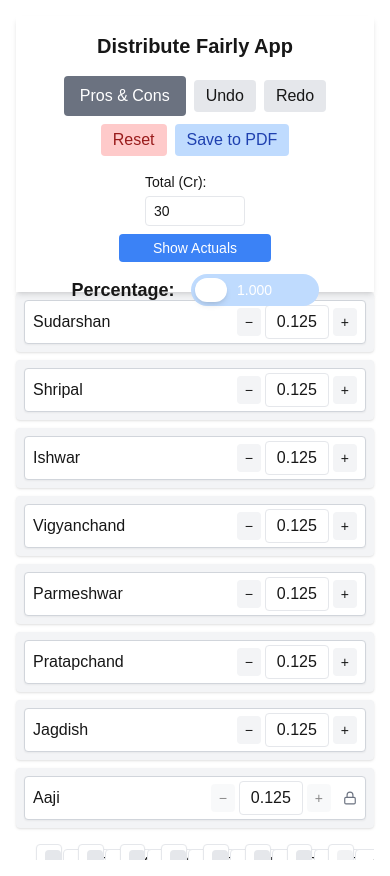
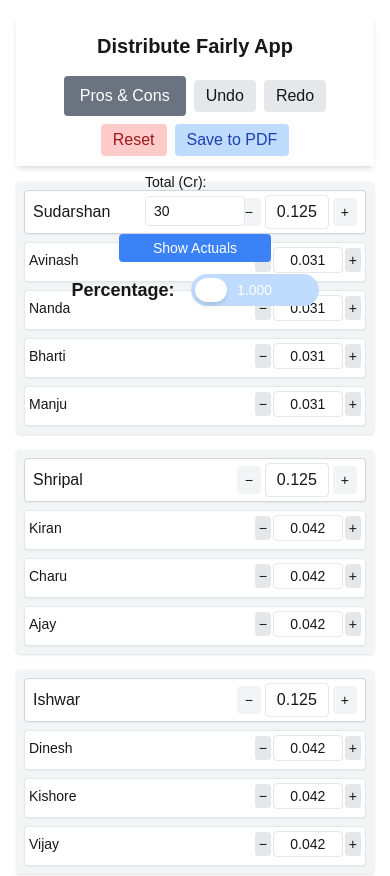
Before and after one commit to zarir-engineer/fair-distribution-app, a Next.js app: page / in a window 390 px wide. Built offline with nearby package versions, Linux system fonts and the light colour scheme.

Commit message:
Update SingleTreeColumn.tsx

```diff
--- a/app/components/SingleTreeColumn.tsx
+++ b/app/components/SingleTreeColumn.tsx
@@ -396,13 +396,13 @@ const SingleTreeColumn = () => {
         </div>
       </div>
 
-      {/* Top-Level Nodes in Header */}
-      <div className="grid grid-cols-1 sm:grid-cols-8 gap-2 sm:gap-4">
+      {/* Responsive Tree Structure */}
+      <div className="w-full">
+        {/* Desktop: Separate Grids */}
+        <div className="hidden sm:grid grid-cols-8 gap-2">
           {treeData.map((node, index) => (
-          <div
-            key={index}
-            className="p-2 bg-gray-100 rounded shadow text-center sm:w-auto w-full"
-          >
+            <div key={index} className="p-2 bg-gray-100 rounded shadow text-center">
+              {/* Top-level content same as before */}
               <div className="flex items-center justify-between border border-gray-300 rounded px-2 py-1 bg-white shadow-sm w-full">
                 <span className="font-medium truncate">{node.name}</span>
                 <div className="flex items-center gap-1">
@@ -415,11 +415,10 @@ const SingleTreeColumn = () => {
                   </button>
                   <span className="w-16 text-center border px-2 py-1 rounded bg-white">
                     {showActuals
-                    ? (node.value * totalAmount).toFixed(2)  // actual amount
+                      ? (node.value * totalAmount).toFixed(2)
                       : usePercentageOf66
                       ? (node.value * 66.67).toFixed(2)
-                    : node.value.toFixed(3)
-                  }
+                      : node.value.toFixed(3)}
                   </span>
                   <button
                     onClick={() => handleChange([index], round(node.value + 0.001))}
@@ -428,11 +427,70 @@ const SingleTreeColumn = () => {
                   >
                     +
                   </button>
-                {(node.name === 'Aaji' || node.locked) && <Lock size={14} className="text-gray-500 ml-2" />}
+                  {(node.name === 'Aaji' || node.locked) && (
+                    <Lock size={14} className="text-gray-500 ml-2" />
+                  )}
                 </div>
               </div>
             </div>
           ))}
+        </div>
+
+        {/* Desktop: Child Grid */}
+        <div className="hidden sm:grid grid-cols-8 gap-2 mt-2">
+          {treeData.map((node, topLevelIndex) => (
+            <div key={topLevelIndex} className="px-1">
+              {node.children?.map((child, childIndex) =>
+                renderNode(child, [topLevelIndex, childIndex])
+              )}
+            </div>
+          ))}
+        </div>
+
+        {/* Mobile: Top-level and children stacked */}
+        <div className="sm:hidden flex flex-col gap-4 mt-4">
+          {treeData.map((node, index) => (
+            <div key={index} className="bg-gray-100 rounded shadow p-2">
+              {/* Top-level */}
+              <div className="flex items-center justify-between border border-gray-300 rounded px-2 py-1 bg-white shadow-sm w-full mb-2">
+                <span className="font-medium truncate">{node.name}</span>
+                <div className="flex items-center gap-1">
+                  <button
+                    onClick={() => handleChange([index], round(node.value - 0.001))}
+                    disabled={node.name === 'Aaji' || node.locked}
+                    className="text-sm px-2 py-1 bg-gray-100 hover:bg-gray-200 rounded disabled:opacity-50"
+                  >
+                    −
+                  </button>
+                  <span className="w-16 text-center border px-2 py-1 rounded bg-white">
+                    {showActuals
+                      ? (node.value * totalAmount).toFixed(2)
+                      : usePercentageOf66
+                      ? (node.value * 66.67).toFixed(2)
+                      : node.value.toFixed(3)}
+                  </span>
+                  <button
+                    onClick={() => handleChange([index], round(node.value + 0.001))}
+                    disabled={node.name === 'Aaji' || node.locked}
+                    className="text-sm px-2 py-1 bg-gray-100 hover:bg-gray-200 rounded disabled:opacity-50"
+                  >
+                    +
+                  </button>
+                  {(node.name === 'Aaji' || node.locked) && (
+                    <Lock size={14} className="text-gray-500 ml-2" />
+                  )}
+                </div>
+              </div>
+
+              {/* Children */}
+              <div className="flex flex-col gap-2">
+                {node.children?.map((child, childIndex) =>
+                  renderNode(child, [index, childIndex])
+                )}
+              </div>
+            </div>
+          ))}
+        </div>
       </div>
 
       {/* Scrollable Grid */}
```
Lines whose indentation alone changed are shown as unchanged.
